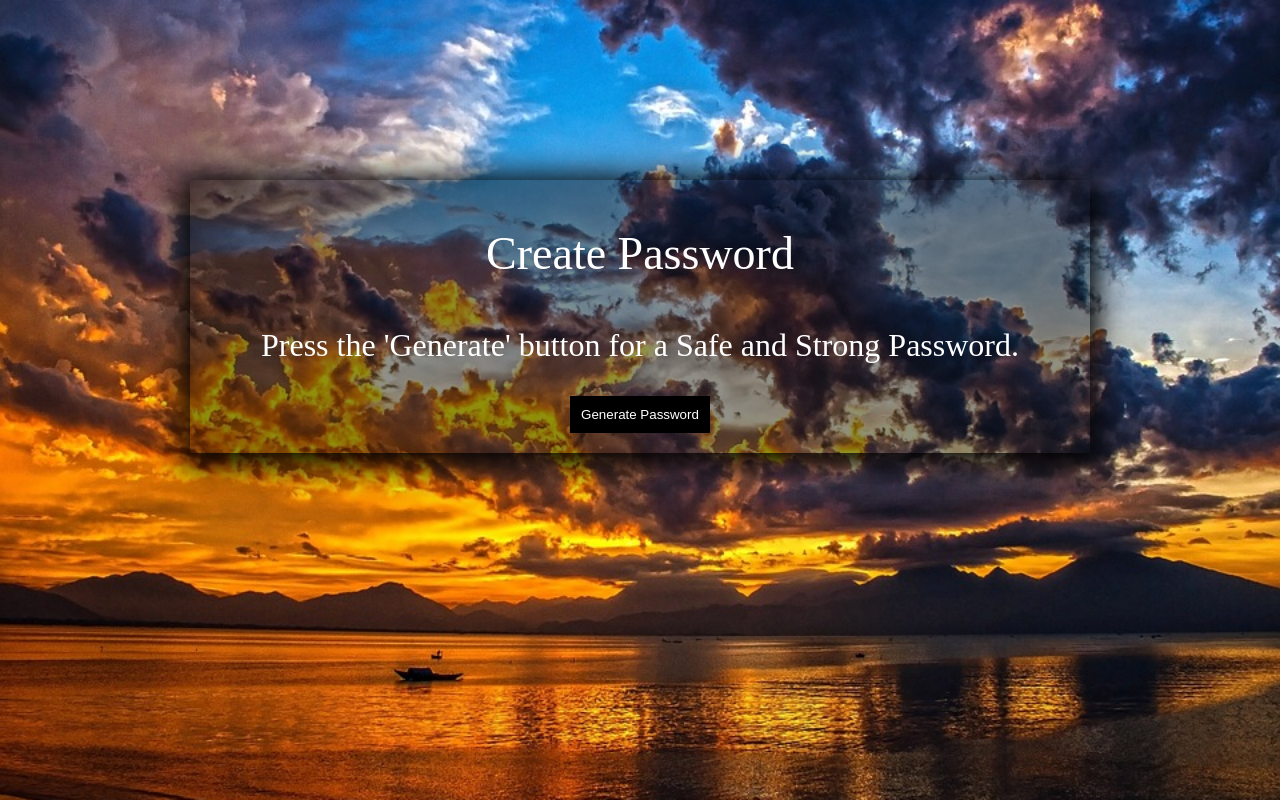
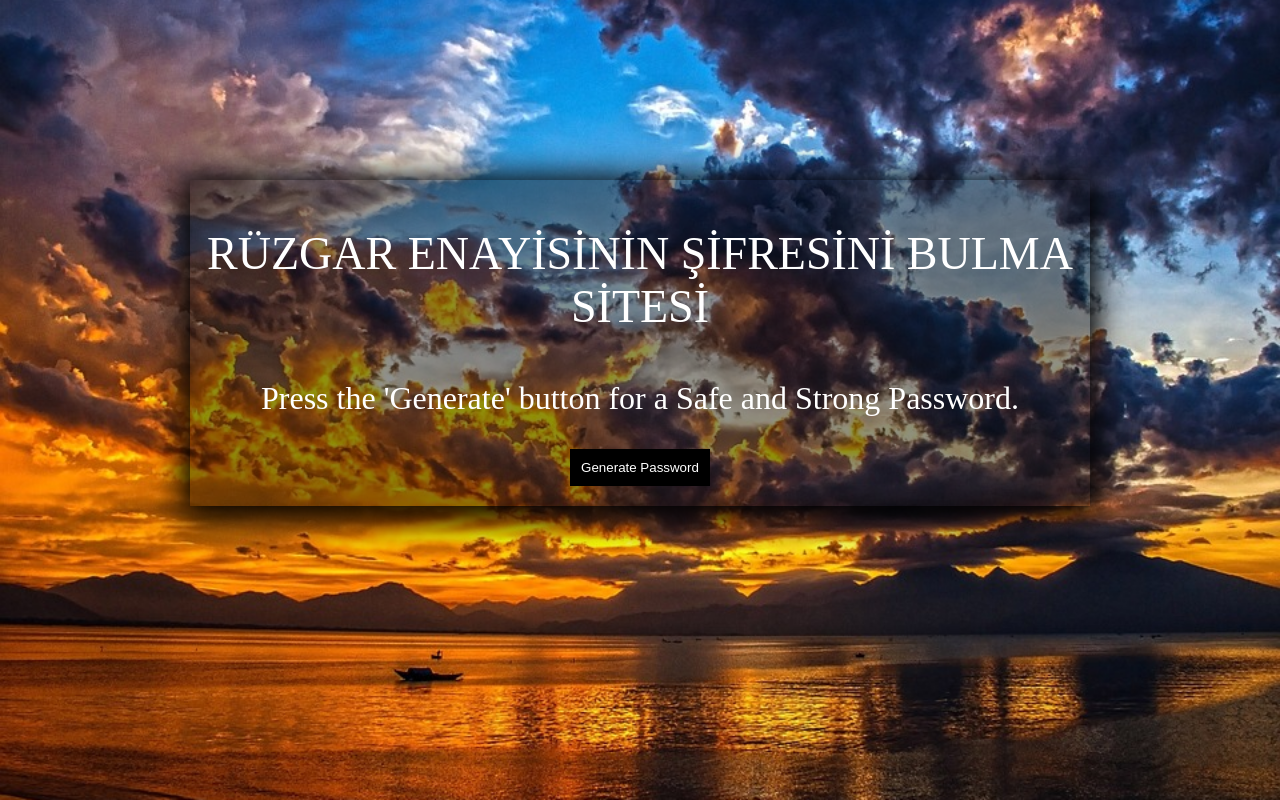
Before and after one commit to lilWolf011/Save-Pass-Generator, a plain HTML site: page index.html in a window 1280 px wide. Drawn offline with Linux system fonts and the light colour scheme.

Commit message:
Update index.html

```diff
--- a/index.html
+++ b/index.html
@@ -7,7 +7,7 @@
     <body>
         <div class="container">
             <div class="main">
-                <p id="p1">Create Password</p>
+                <p id="p1">RÜZGAR ENAYİSİNİN ŞİFRESİNİ BULMA SİTESİ</p>
                 <p id="p2">Press the 'Generate' button for a Safe and Strong Password.</p>
                 <p id="generated"></p>
                 <div class="generate">
```
